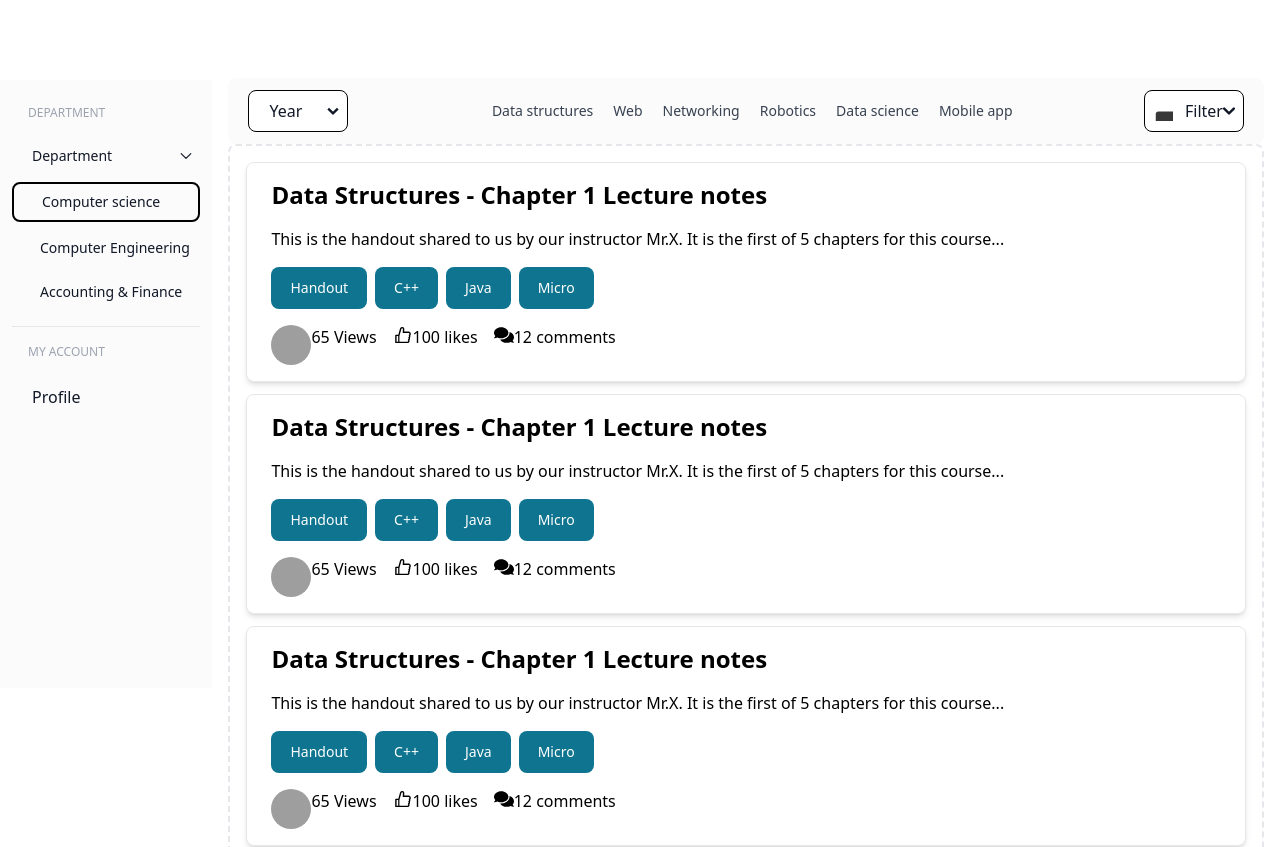
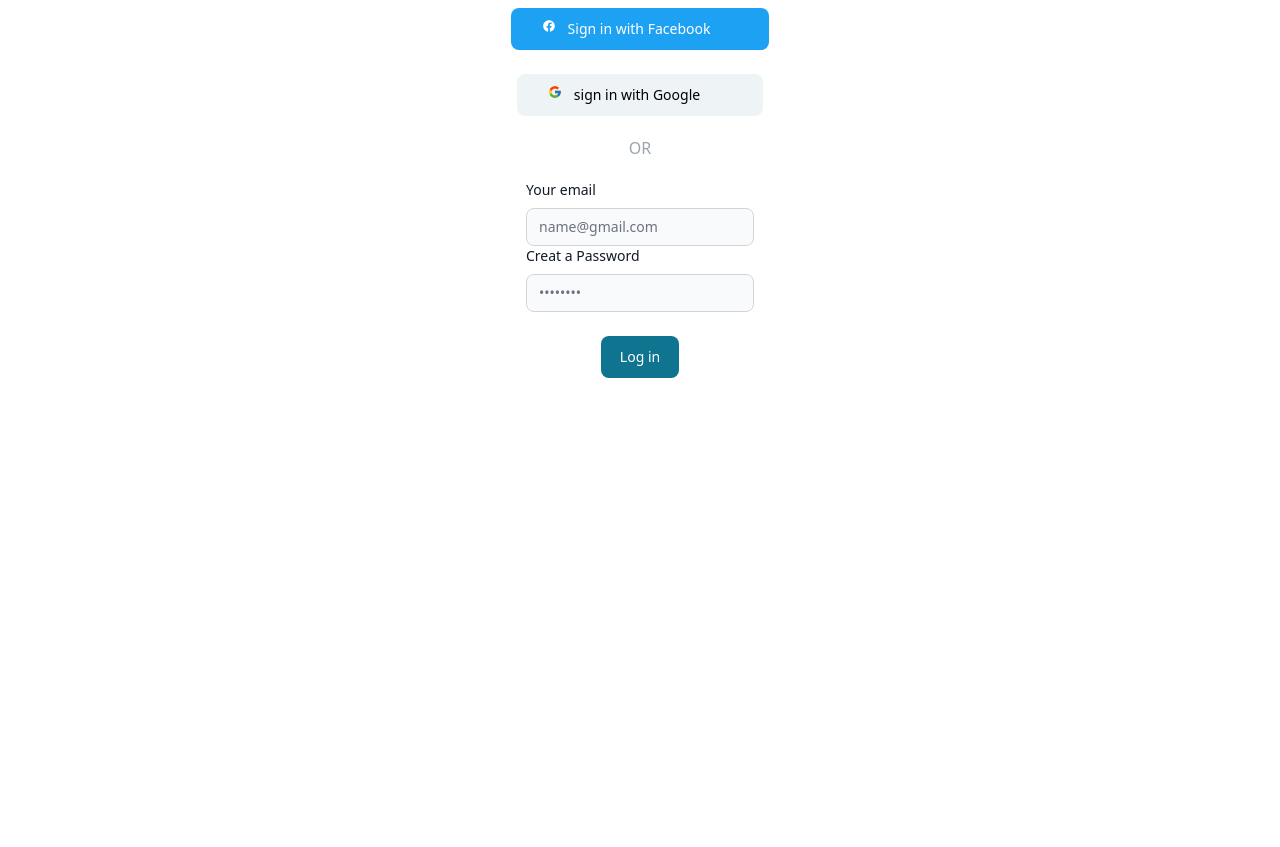
Before and after one commit to ezoltech/hightech-resource-frontend, a React (Vite) app: page / in a window 1280 px wide. Shown: the top 847 px of the page. After the commit the page ends 800 px from the top, so only its background shows below. Built offline with nearby package versions, Linux system fonts and the light colour scheme; grey boxes are pictures that could not be loaded.

Commit message:
finished signup page

```diff
--- a/src/App.jsx
+++ b/src/App.jsx
@@ -9,8 +9,8 @@ function App() {
     <div className="app">
       {/* <NavBar /> */}
       {/* <Outlet /> */}
-      {/* <Signup /> */}
-      <Overview />
+      <Signup />
+      {/* <Overview /> */}
     </div>
   );
 }
--- a/src/Components/Signup.jsx
+++ b/src/Components/Signup.jsx
@@ -1,9 +1,46 @@
 import React from 'react'
-
+import { Button } from 'flowbite-react'
+import {BiLogoFacebookCircle} from "react-icons/bi";
+import {FcGoogle} from "react-icons/fc";
  const Signup = () => {
   return (
-    <div>Signup page goes here</div>
-  )
+    <div>
+                 <div className='justify-center items-center mx-auto'>
+<div className='flex flex-col mt-2 space-y-6 items-center'>
+<Button className="bg-[#1da1f2] flex flex-row-reverse space-x-4 space-x-reverse" >
+
+<div className="mx-3"><BiLogoFacebookCircle /></div>
+<div className="mr-10">Sign in with Facebook</div>
+
+</Button>
+
+<Button className="bg-[rgba(168,194,204,0.2)] ">
+
+<div className="mx-3 "><FcGoogle/></div>
+<div className="text-black mr-11">sign in with Google</div>
+
+</Button>
+<p class="text-base font-medium leading-4 px-2.5 text-gray-400">OR</p>
+
+<div className='mt-3 space-y-6" action="#"'>
+
+<div>
+<label for="email" class="block mb-2 text-sm font-medium text-gray-900 dark:text-white">Your email</label>
+<input type="email" name='email' id='email' class="bg-gray-50 border border-gray-300 text-gray-900 text-sm rounded-lg focus:ring-blue-50 focus:border-blue-150 " placeholder="name@gmail.com"/>
+</div>
+<div>
+<label for="password" class="block mb-2 text-sm font-medium text-gray-900 dark:text-white">Creat a Password</label>
+<input type="password" name='password' id='password' placeholder="••••••••" class="bg-gray-50 border border-gray-300 text-gray-900 text-sm rounded-lg focus:ring-blue-50 focus:border-blue-150 "/>
+</div>
+</div>
+
+<Button className="flex flex-row mt-5 center gap-2">
+<div>Log in </div>
+</Button>
+</div>
+    </div>
+    </div>
+    )
 }
 
 export default Signup
```
Also changed, not shown: src/main.jsx (+11 -11 lines).
